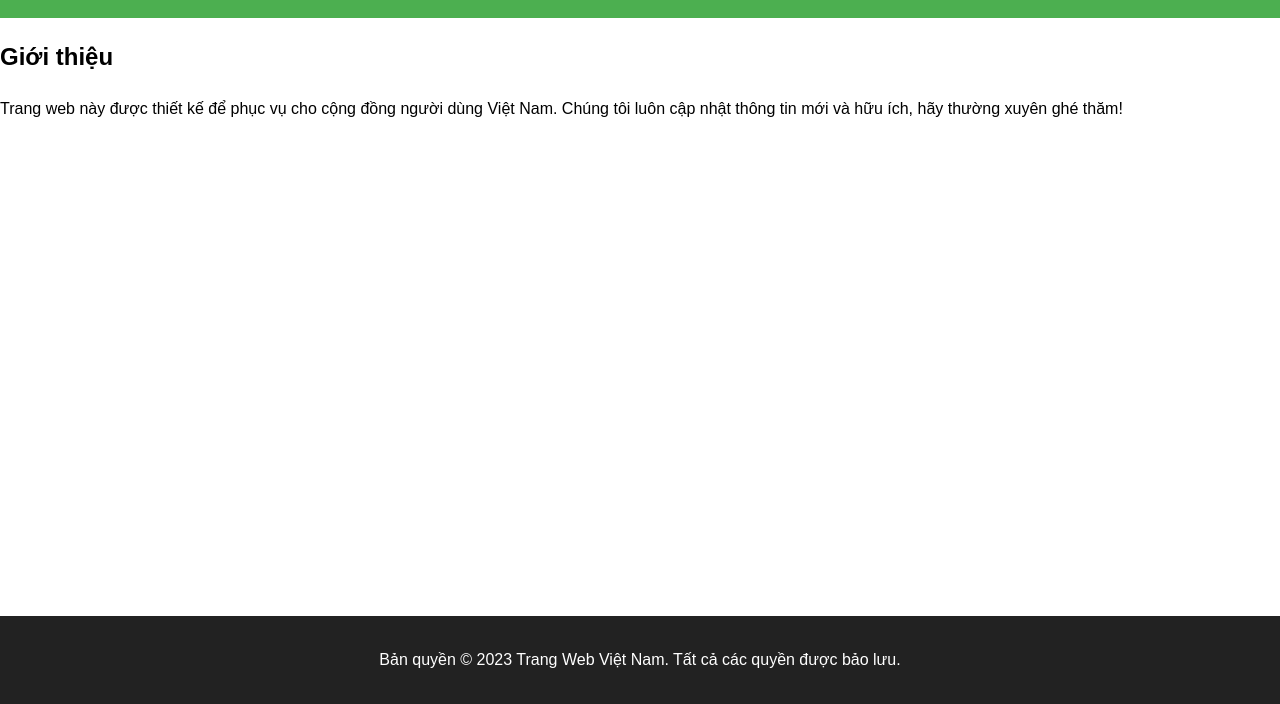
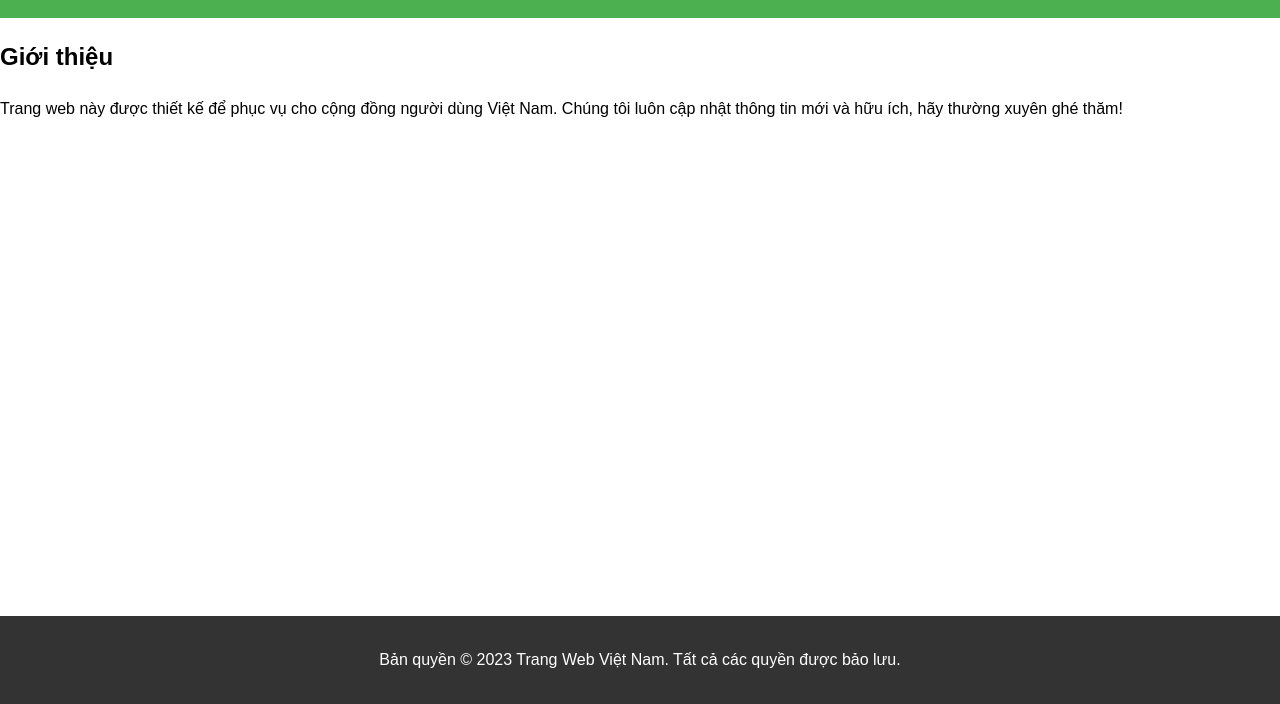
Before and after one commit to dianannperla/trang-web-viet-nam, a website: page index.html in a window 1280 px wide. Shown: the part 96-800 px from the top of the page. Drawn offline with Linux system fonts and the light colour scheme.

Commit message:
Update footer background color for better contrast

```diff
--- a/styles.css
+++ b/styles.css
@@ -13,7 +13,7 @@ header {
 }
 
 footer {
-    background: #222;
+    background: #333;
     color: white;
     position: fixed;
     bottom: 0;
```
